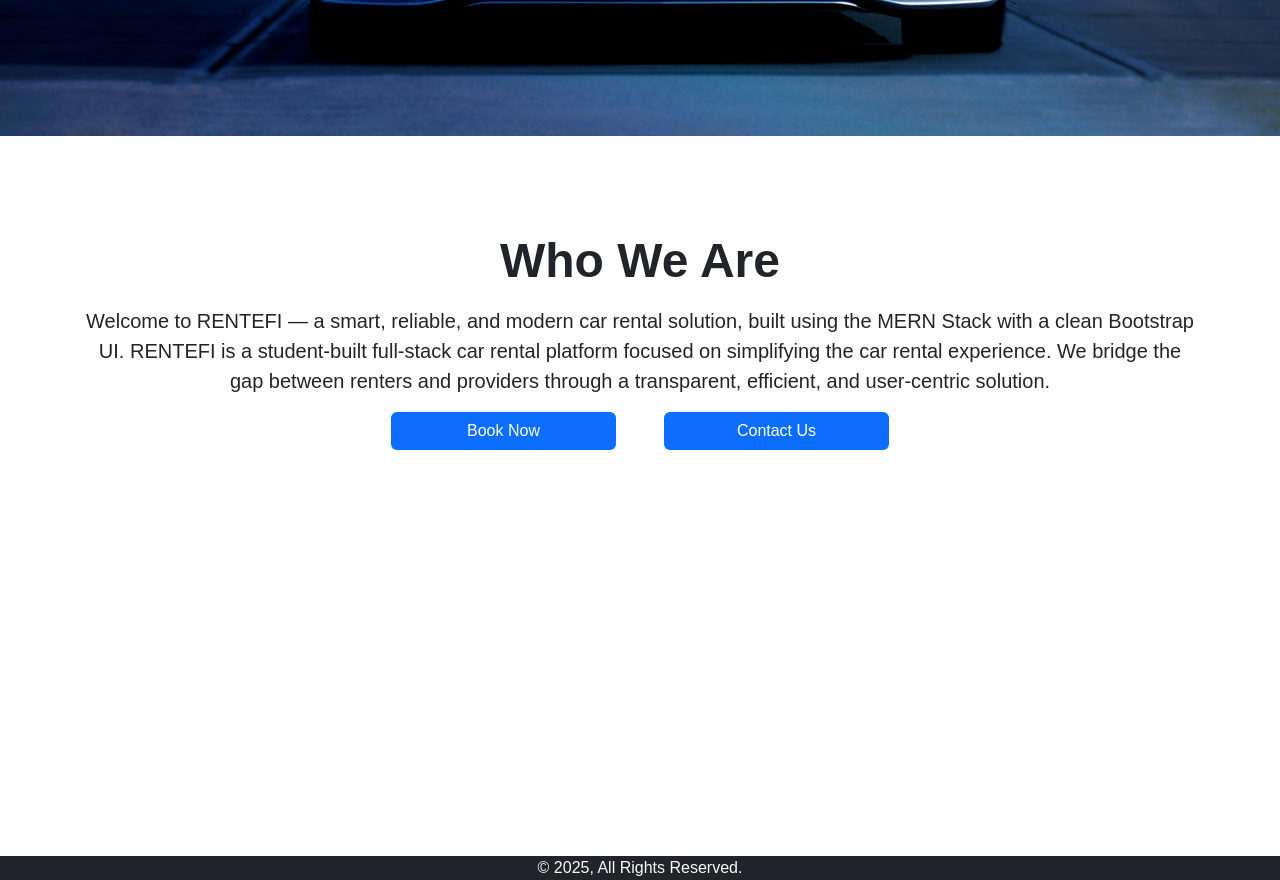
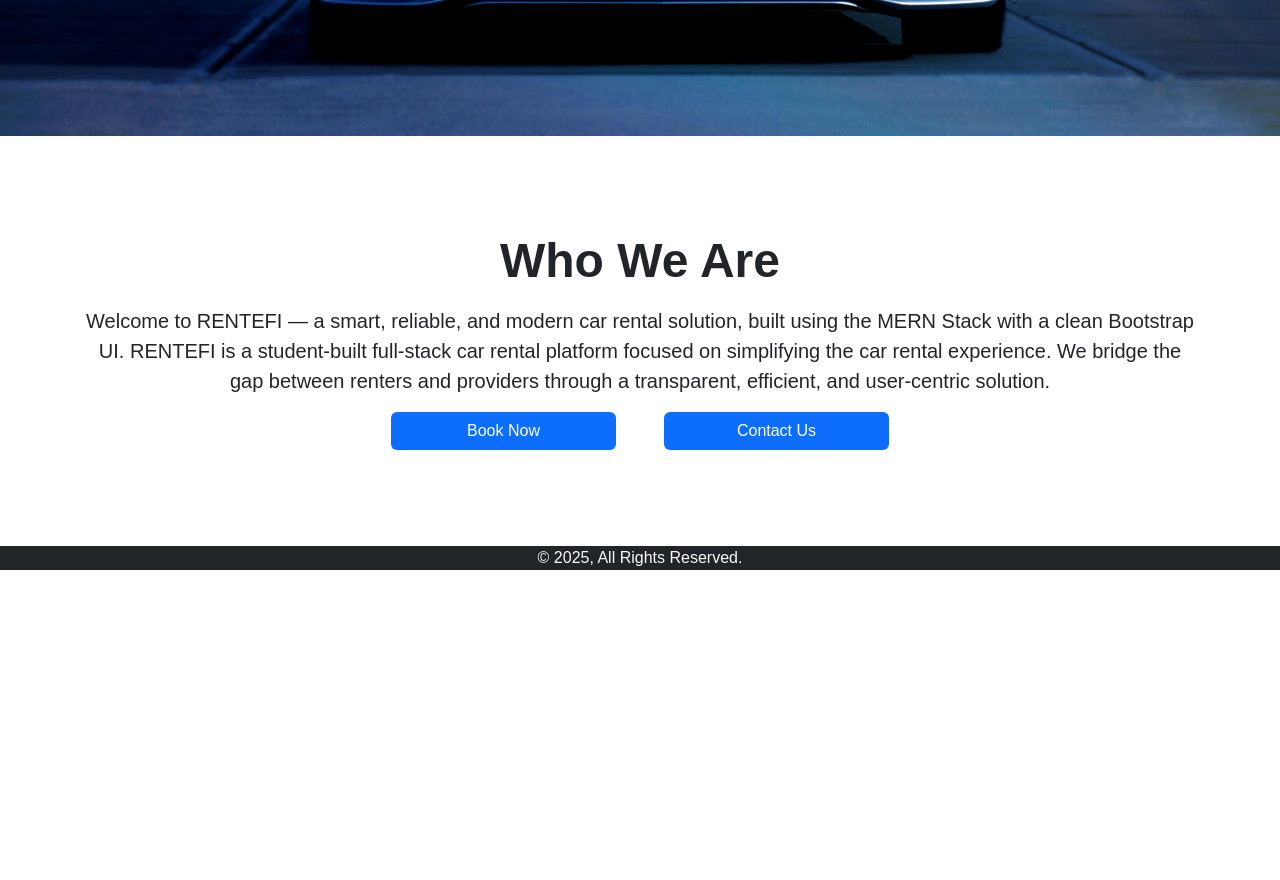
Before and after one commit to M-Umair4290/rentefi, a React (Create React App) app: page / in a window 1280 px wide. Shown: the part 640-1520 px from the top of the page. After the commit the page ends 1210 px from the top, so only its background shows below. Built offline with nearby package versions, Linux system fonts and the light colour scheme.

Commit message:
fix height issues for container

```diff
--- a/src/index.css
+++ b/src/index.css
@@ -7,10 +7,6 @@ body {
   -moz-osx-font-smoothing: grayscale;
 }
 
-body .container {
-  min-height: 90vh;
-}
-
 code {
   font-family: source-code-pro, Menlo, Monaco, Consolas, 'Courier New',
     monospace;
```
